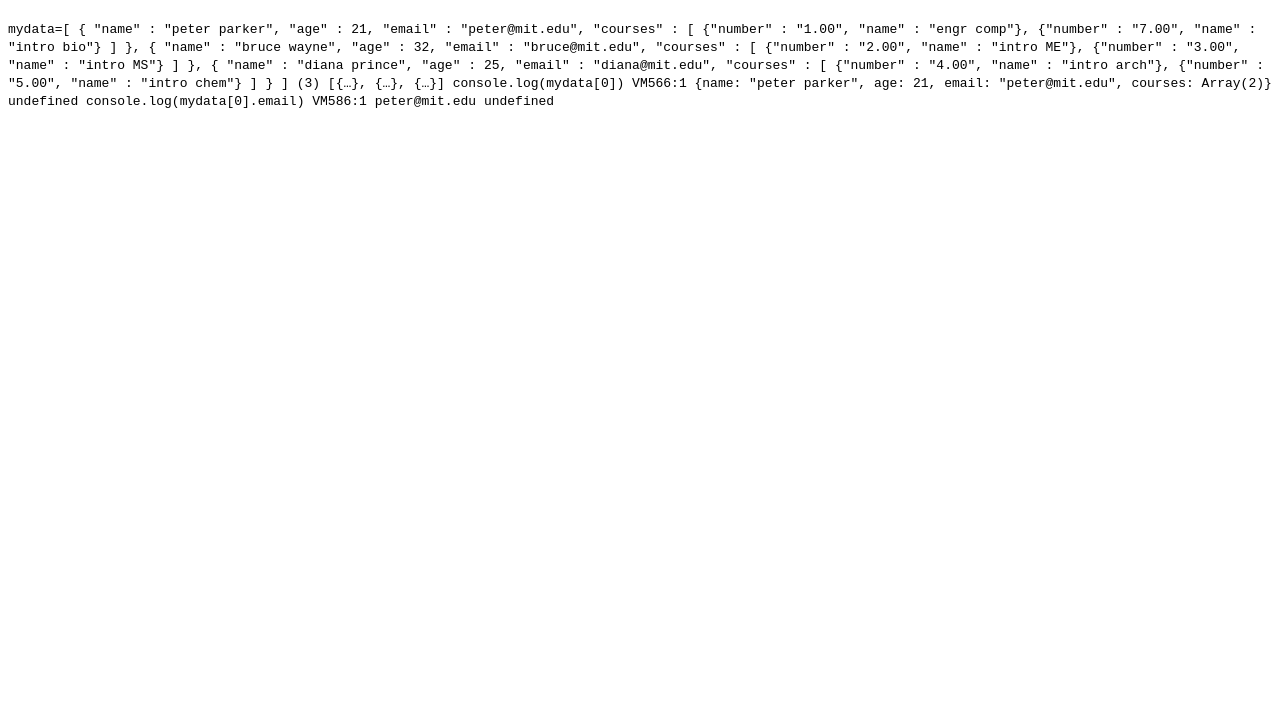
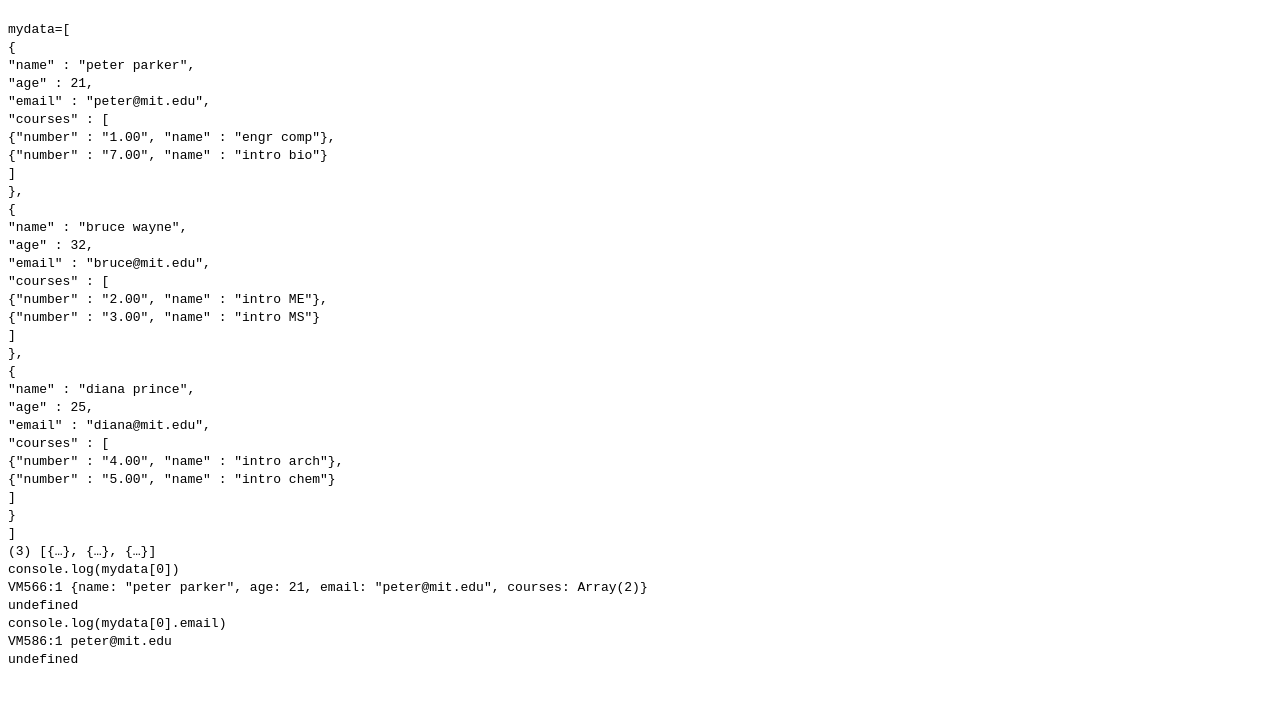
Before and after one commit to sisarldm/sisarldm.github.io, a plain HTML site: page no_eval/m101.html in a window 1280 px wide. Shown: the part 61-762 px from the top of the page. Drawn offline with Linux system fonts and the light colour scheme.

Commit message:
brackets

```diff
--- a/no_eval/m101.html
+++ b/no_eval/m101.html
@@ -4,42 +4,42 @@
 
 <h1>1.1. Actividad: Obtención de datos a través de URL</h1>
 <code>
-    mydata=[
-    {
-        "name"    : "peter parker",
-        "age"     : 21,
-        "email"   : "peter@mit.edu",
-        "courses" : [
-            {"number" : "1.00", "name" : "engr comp"},
-            {"number" : "7.00", "name" : "intro bio"}
-        ]
-    },
-    {
-        "name"    : "bruce wayne",
-        "age"     : 32,
-        "email"   : "bruce@mit.edu",
-        "courses" : [
-            {"number" : "2.00", "name" : "intro ME"},
-            {"number" : "3.00", "name" : "intro MS"}
-        ]
-    },
-    {
-        "name"    : "diana prince",
-        "age"     : 25,
-        "email"   : "diana@mit.edu",
-        "courses" : [
-            {"number" : "4.00", "name" : "intro arch"},
-            {"number" : "5.00", "name" : "intro chem"}
-        ]
-    }
-]
-(3) [{…}, {…}, {…}]
-console.log(mydata[0])
-VM566:1 {name: "peter parker", age: 21, email: "peter@mit.edu", courses: Array(2)}
-undefined
-console.log(mydata[0].email)
-VM586:1 peter@mit.edu
-undefined
+    mydata=[<br>
+    {<br>
+    "name"    : "peter parker",<br>
+    "age"     : 21,  <br>
+    "email"   : "peter@mit.edu",<br>
+    "courses" : [<br>
+    {"number" : "1.00", "name" : "engr comp"},<br>
+    {"number" : "7.00", "name" : "intro bio"}    <br>
+    ]<br>
+    },<br>
+    {<br>
+    "name"    : "bruce wayne",<br>
+    "age"     : 32,  <br>
+    "email"   : "bruce@mit.edu",<br>
+    "courses" : [<br>
+    {"number" : "2.00", "name" : "intro ME"},<br>
+    {"number" : "3.00", "name" : "intro MS"}    <br>
+    ]<br>
+    },<br>
+    {<br>
+    "name"    : "diana prince",<br>
+    "age"     : 25,  <br>
+    "email"   : "diana@mit.edu",<br>
+    "courses" : [<br>
+    {"number" : "4.00", "name" : "intro arch"},<br>
+    {"number" : "5.00", "name" : "intro chem"}    <br>
+    ]<br>
+    }<br>
+    ]<br>
+    (3) [{…}, {…}, {…}]<br>
+    console.log(mydata[0])<br>
+    VM566:1 {name: "peter parker", age: 21, email: "peter@mit.edu", courses: Array(2)}<br>
+    undefined<br>
+    console.log(mydata[0].email)<br>
+    VM586:1 peter@mit.edu<br>
+    undefined<br>
 </code>
 
 </body>
```
